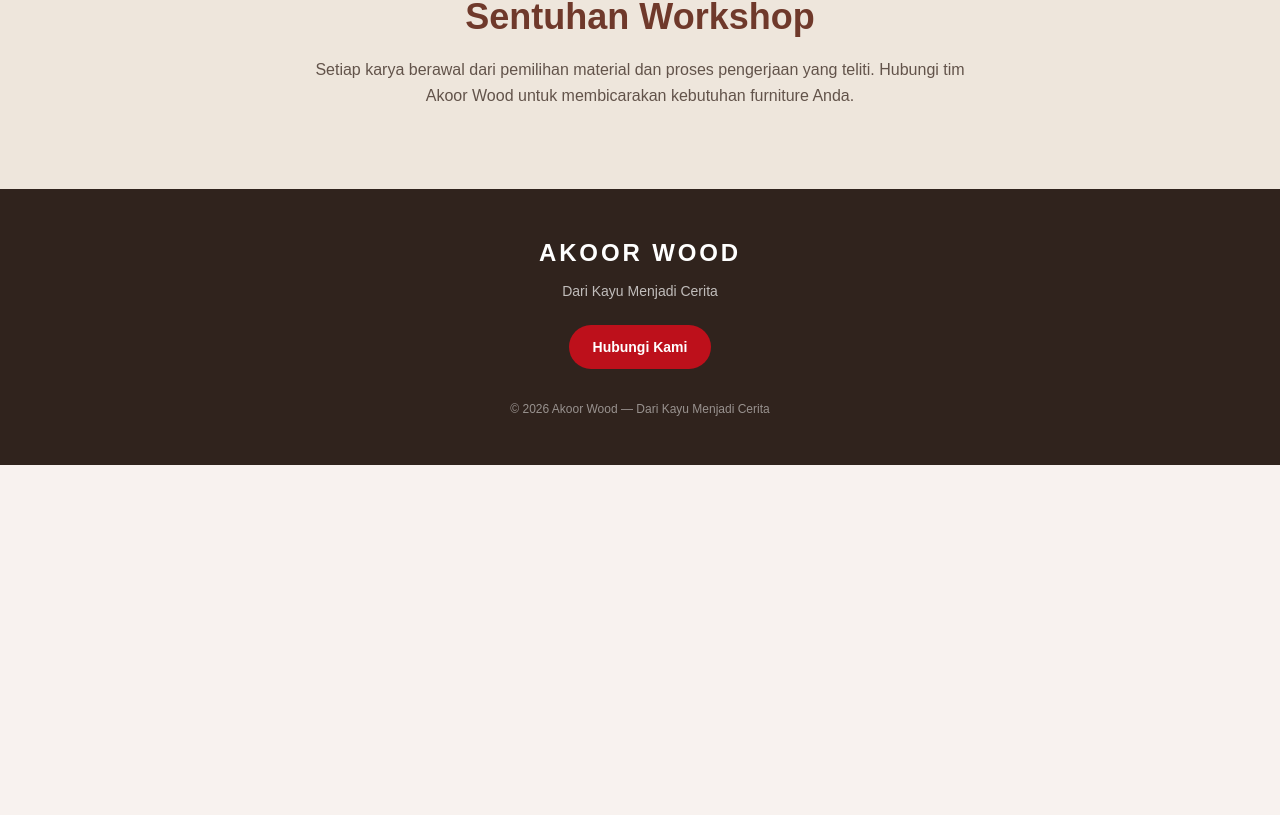
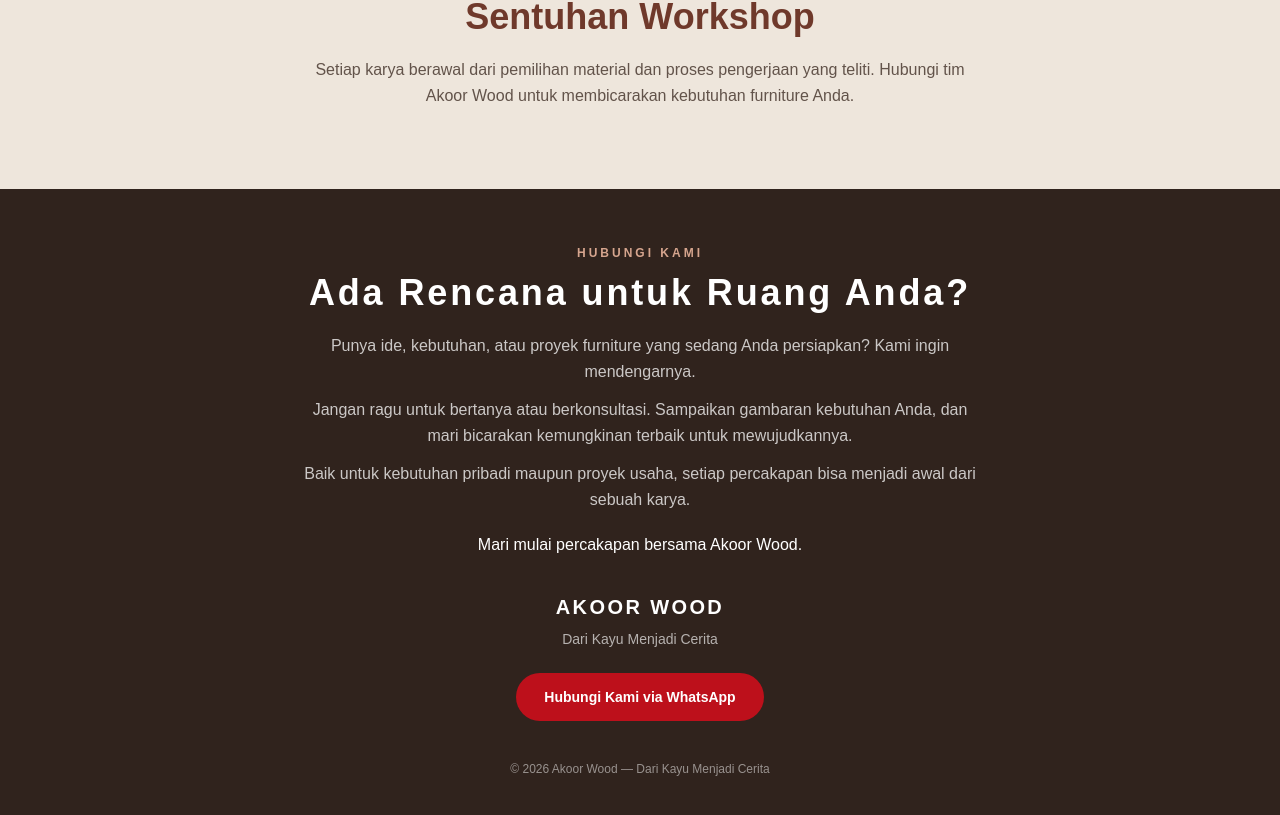
Before and after one commit to akoorwood/akoorwood-website, a Next.js app: page / in a window 1280 px wide. Shown: the part 2596-3411 px from the top of the page. Before the commit the page ends 3061 px from the top, so only its background shows below. Built offline with nearby package versions, Linux system fonts and the light colour scheme.

Commit message:
Refine contact section copy

```diff
--- a/app/page.js
+++ b/app/page.js
@@ -97,13 +97,27 @@ export default function HomePage() {
         </div>
       </section>
 
-      <footer id="contact" className="scroll-mt-24 bg-[#30231d] px-6 py-12 text-center text-white">
-        <h2 className="text-2xl font-semibold tracking-[0.12em]">AKOOR WOOD</h2>
-        <p className="mt-3 text-sm text-white/70">Dari Kayu Menjadi Cerita</p>
-        <a href={whatsapp} target="_blank" rel="noreferrer" className="mt-6 inline-flex rounded-full bg-[#bd101b] px-6 py-3 text-sm font-semibold transition hover:bg-[#a30c16]">
-          Hubungi Kami
-        </a>
-        <p className="mt-8 text-xs text-white/50">© 2026 Akoor Wood — Dari Kayu Menjadi Cerita</p>
+      <footer id="contact" className="scroll-mt-24 bg-[#30231d] px-6 py-14 text-center text-white">
+        <div className="mx-auto max-w-2xl">
+          <p className="text-xs font-semibold uppercase tracking-[0.25em] text-[#d6a58e]">Hubungi Kami</p>
+          <h2 className="mt-3 text-3xl font-semibold tracking-[0.08em] md:text-4xl">Ada Rencana untuk Ruang Anda?</h2>
+          <p className="mt-5 leading-relaxed text-white/75">
+            Punya ide, kebutuhan, atau proyek furniture yang sedang Anda persiapkan? Kami ingin mendengarnya.
+          </p>
+          <p className="mt-3 leading-relaxed text-white/75">
+            Jangan ragu untuk bertanya atau berkonsultasi. Sampaikan gambaran kebutuhan Anda, dan mari bicarakan kemungkinan terbaik untuk mewujudkannya.
+          </p>
+          <p className="mt-3 leading-relaxed text-white/75">
+            Baik untuk kebutuhan pribadi maupun proyek usaha, setiap percakapan bisa menjadi awal dari sebuah karya.
+          </p>
+          <p className="mt-5 font-medium text-white">Mari mulai percakapan bersama Akoor Wood.</p>
+          <h3 className="mt-9 text-xl font-semibold tracking-[0.12em]">AKOOR WOOD</h3>
+          <p className="mt-2 text-sm text-white/65">Dari Kayu Menjadi Cerita</p>
+          <a href={whatsapp} target="_blank" rel="noreferrer" className="mt-6 inline-flex rounded-full bg-[#bd101b] px-7 py-3.5 text-sm font-semibold transition hover:bg-[#a30c16]">
+            Hubungi Kami via WhatsApp
+          </a>
+        </div>
+        <p className="mt-10 text-xs text-white/50">© 2026 Akoor Wood — Dari Kayu Menjadi Cerita</p>
       </footer>
     </main>
   )
```
